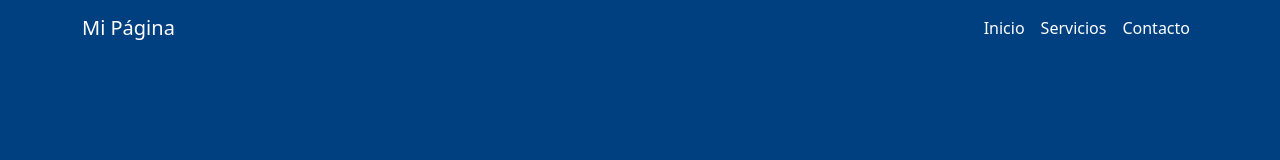
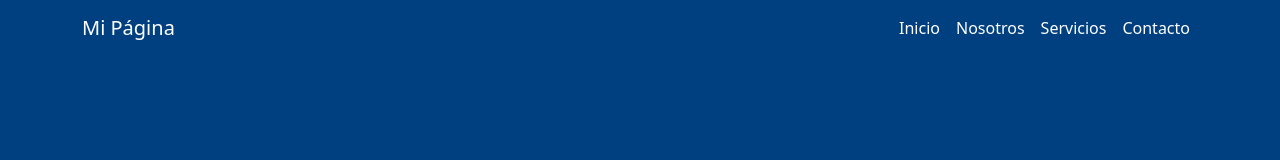
Before and after one commit to IESTP-WAZAAAA/ProyectoGit, a plain HTML site: page index.html in a window 1280 px wide. Shown: the top 160 px of the page. Drawn offline with nearby package versions, Linux system fonts and the light colour scheme.

Commit message:
Guardar cambios hechas con nano

```diff
--- a/index.html
+++ b/index.html
@@ -21,6 +21,9 @@
                     <li class="nav-item">
                         <a class="nav-link" href="#inicio">Inicio</a>
                     </li>
+			<li class="nav-item">
+				<a class="nav-link" href="#Nosotros">Nosotros</a>
+				</li>
                     <li class="nav-item">
                         <a class="nav-link" href="#servicios">Servicios</a>
                     </li>
```
